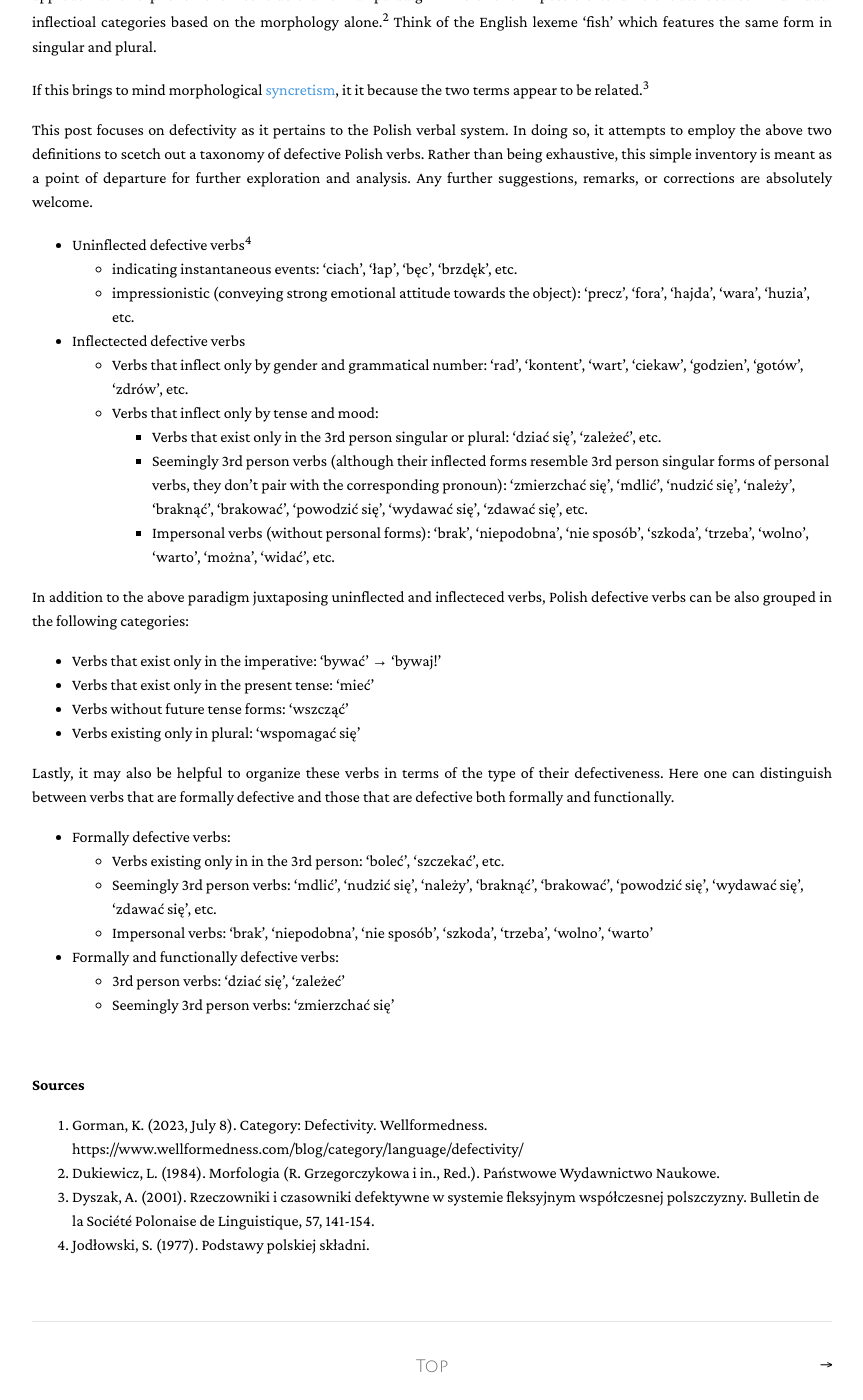
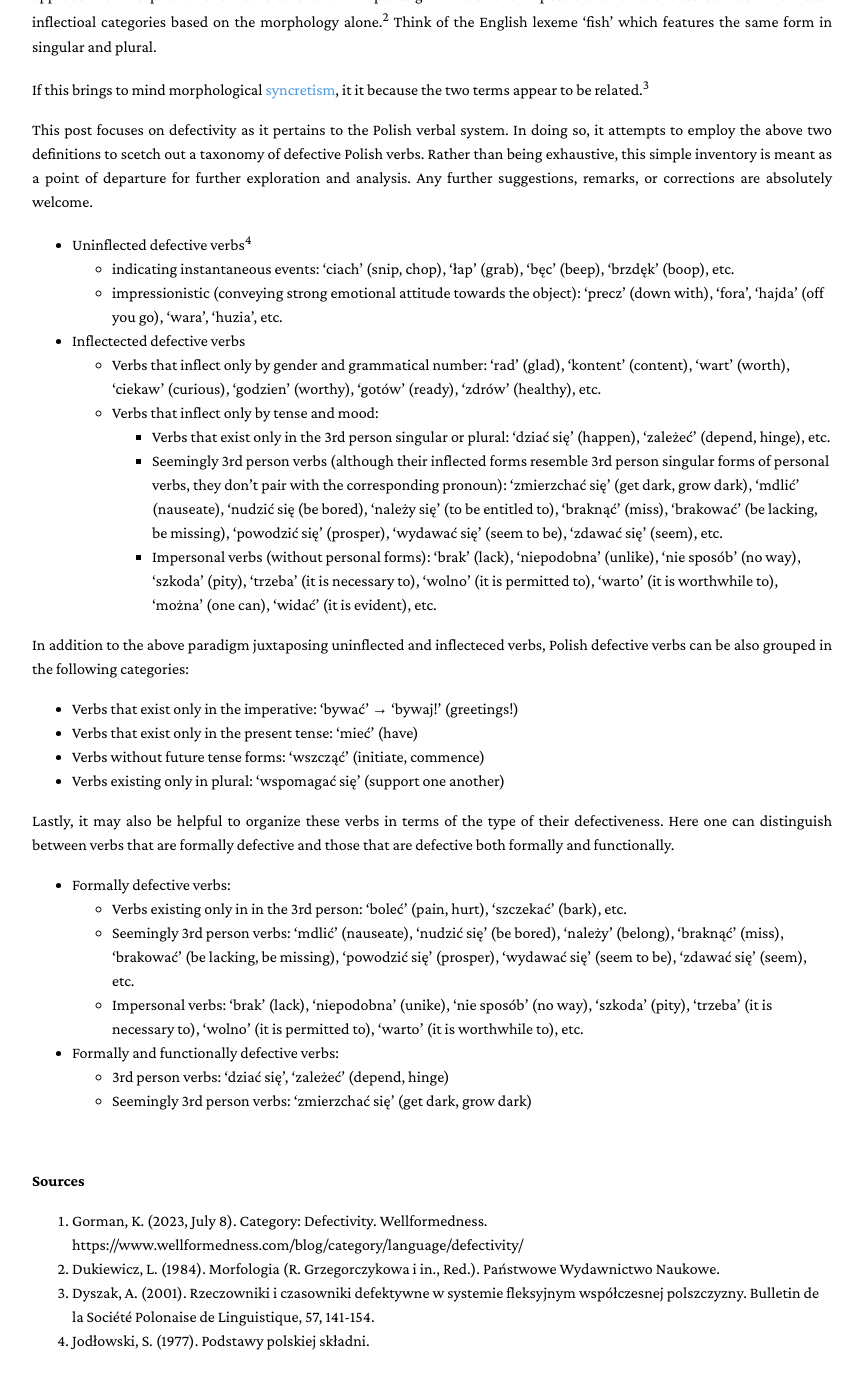
Before and after one commit to zoobereq/blog, a Jekyll site: the page built from _posts/2023-07-24-defectivity-in-polish-verbs.md, in a window 1280 px wide and 1400 px high, scrolled down 385 px. Shown: the whole window, without its empty margins (208-1071 px from the left). Built offline with Jekyll 4.4.1, drawn with Linux system fonts in a browser that asks for light colours; comment, search, counter and statistics services are not loaded.

Commit message:
adds translations

```diff
--- a/_posts/2023-07-24-defectivity-in-polish-verbs.md
+++ b/_posts/2023-07-24-defectivity-in-polish-verbs.md
@@ -17,32 +17,32 @@ If this brings to mind morphological [syncretism](https://en.wikipedia.org/wiki/
 This post focuses on defectivity as it pertains to the Polish verbal system.  In doing so, it attempts to employ the above two definitions to scetch out a taxonomy of defective Polish verbs.  Rather than being exhaustive, this simple inventory is meant as a point of departure for further exploration and analysis.  Any further suggestions, remarks, or corrections are absolutely welcome.
 
 - Uninflected defective verbs<sup>4</sup>
-    - indicating instantaneous events: 'ciach', 'łap', 'bęc', 'brzdęk', etc.
-    - impressionistic (conveying strong emotional attitude towards the object): 'precz', 'fora', 'hajda', 'wara', 'huzia', etc.
+    - indicating instantaneous events: 'ciach' (snip, chop), 'łap' (grab), 'bęc' (beep), 'brzdęk' (boop), etc.
+    - impressionistic (conveying strong emotional attitude towards the object): 'precz' (down with), 'fora', 'hajda' (off you go), 'wara', 'huzia', etc.
 
 - Inflectected defective verbs
-    - Verbs that inflect only by gender and grammatical number: 'rad', 'kontent', 'wart', 'ciekaw', 'godzien', 'gotów', 'zdrów', etc.
+    - Verbs that inflect only by gender and grammatical number: 'rad' (glad), 'kontent' (content), 'wart' (worth), 'ciekaw' (curious), 'godzien' (worthy), 'gotów' (ready), 'zdrów' (healthy), etc.
     - Verbs that inflect only by tense and mood:
-        - Verbs that exist only in the 3rd person singular or plural: 'dziać się', 'zależeć', etc.
-        - Seemingly 3rd person verbs (although their inflected forms resemble 3rd person singular forms of personal verbs, they don't pair with the corresponding pronoun): 'zmierzchać się', 'mdlić', 'nudzić się', 'należy', 'braknąć', 'brakować', 'powodzić się', 'wydawać się', 'zdawać się', etc.
-        - Impersonal verbs (without personal forms): 'brak', 'niepodobna', 'nie sposób', 'szkoda', 'trzeba', 'wolno', 'warto', 'można', 'widać', etc.
+        - Verbs that exist only in the 3rd person singular or plural: 'dziać się' (happen), 'zależeć' (depend, hinge), etc.
+        - Seemingly 3rd person verbs (although their inflected forms resemble 3rd person singular forms of personal verbs, they don't pair with the corresponding pronoun): 'zmierzchać się' (get dark, grow dark), 'mdlić' (nauseate), 'nudzić się (be bored), 'należy się' (to be entitled to), 'braknąć' (miss), 'brakować' (be lacking, be missing), 'powodzić się' (prosper), 'wydawać się' (seem to be), 'zdawać się' (seem), etc.
+        - Impersonal verbs (without personal forms): 'brak' (lack), 'niepodobna' (unlike), 'nie sposób' (no way), 'szkoda' (pity), 'trzeba' (it is necessary to), 'wolno' (it is permitted to), 'warto' (it is worthwhile to), 'można' (one can), 'widać' (it is evident), etc.
 
 In addition to the above paradigm juxtaposing uninflected and inflecteced verbs, Polish defective verbs can be also grouped in the following categories:
 
-- Verbs that exist only in the imperative: 'bywać' &rarr; 'bywaj!'
-- Verbs that exist only in the present tense: 'mieć'
-- Verbs without future tense forms: 'wszcząć'
-- Verbs existing only in plural: 'wspomagać się'
+- Verbs that exist only in the imperative: 'bywać' &rarr; 'bywaj!' (greetings!)
+- Verbs that exist only in the present tense: 'mieć' (have)
+- Verbs without future tense forms: 'wszcząć' (initiate, commence)
+- Verbs existing only in plural: 'wspomagać się' (support one another)
 
 Lastly, it may also be helpful to organize these verbs in terms of the type of their defectiveness.  Here one can distinguish between verbs that are formally defective and those that are defective both formally and functionally.
 
 - Formally defective verbs:
-    - Verbs existing only in in the 3rd person: 'boleć', 'szczekać', etc.
-    - Seemingly 3rd person verbs: 'mdlić', 'nudzić się', 'należy', 'braknąć', 'brakować', 'powodzić się', 'wydawać się', 'zdawać się', etc.
-    - Impersonal verbs:  'brak', 'niepodobna', 'nie sposób', 'szkoda', 'trzeba', 'wolno', 'warto'
+    - Verbs existing only in in the 3rd person: 'boleć' (pain, hurt), 'szczekać' (bark), etc.
+    - Seemingly 3rd person verbs: 'mdlić' (nauseate), 'nudzić się' (be bored), 'należy' (belong), 'braknąć' (miss), 'brakować' (be lacking, be missing), 'powodzić się' (prosper), 'wydawać się' (seem to be), 'zdawać się' (seem), etc.
+    - Impersonal verbs:  'brak' (lack), 'niepodobna' (unike), 'nie sposób' (no way), 'szkoda' (pity), 'trzeba' (it is necessary to), 'wolno' (it is permitted to), 'warto' (it is worthwhile to), etc.
 - Formally and functionally defective verbs:
-    - 3rd person verbs: 'dziać się', 'zależeć'
-    - Seemingly 3rd person verbs: 'zmierzchać się'
+    - 3rd person verbs: 'dziać się', 'zależeć' (depend, hinge)
+    - Seemingly 3rd person verbs: 'zmierzchać się' (get dark, grow dark)
 
 &nbsp;
 &nbsp;
```
